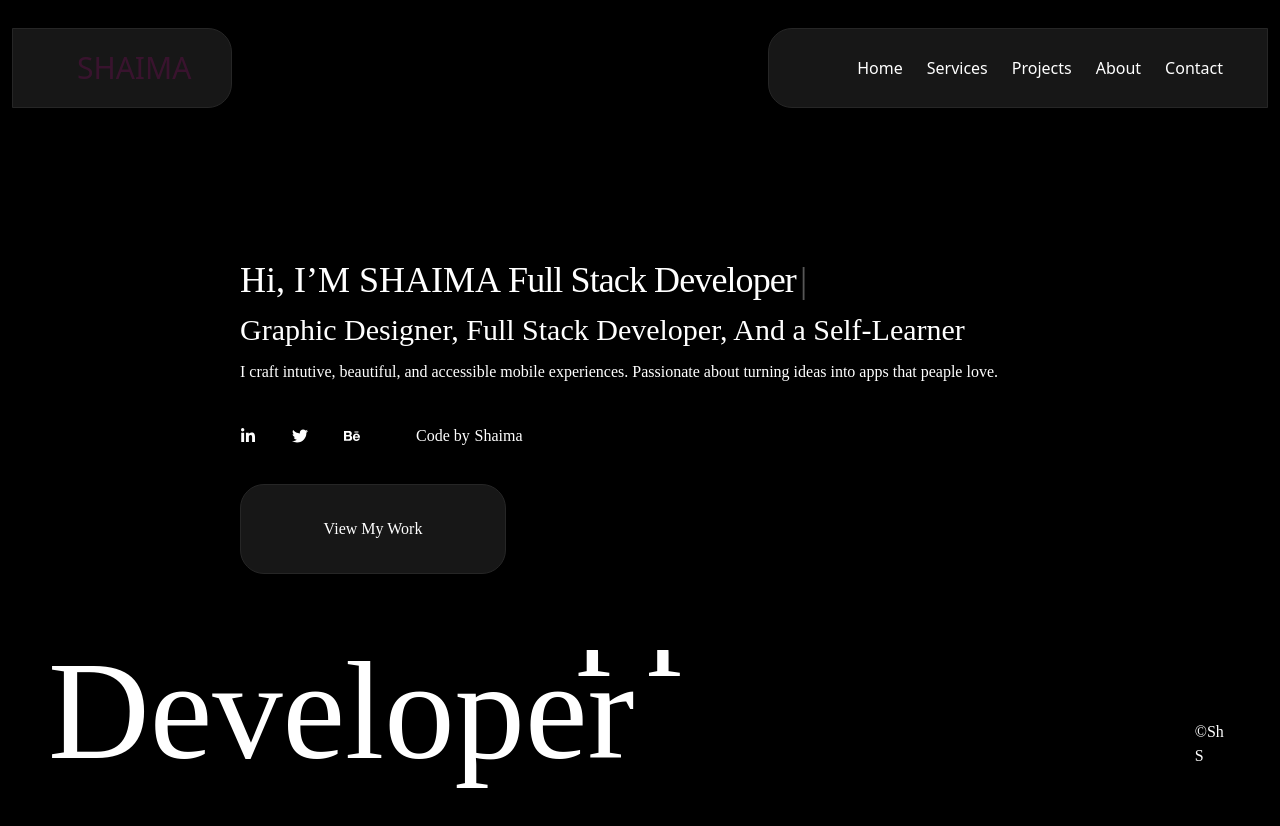
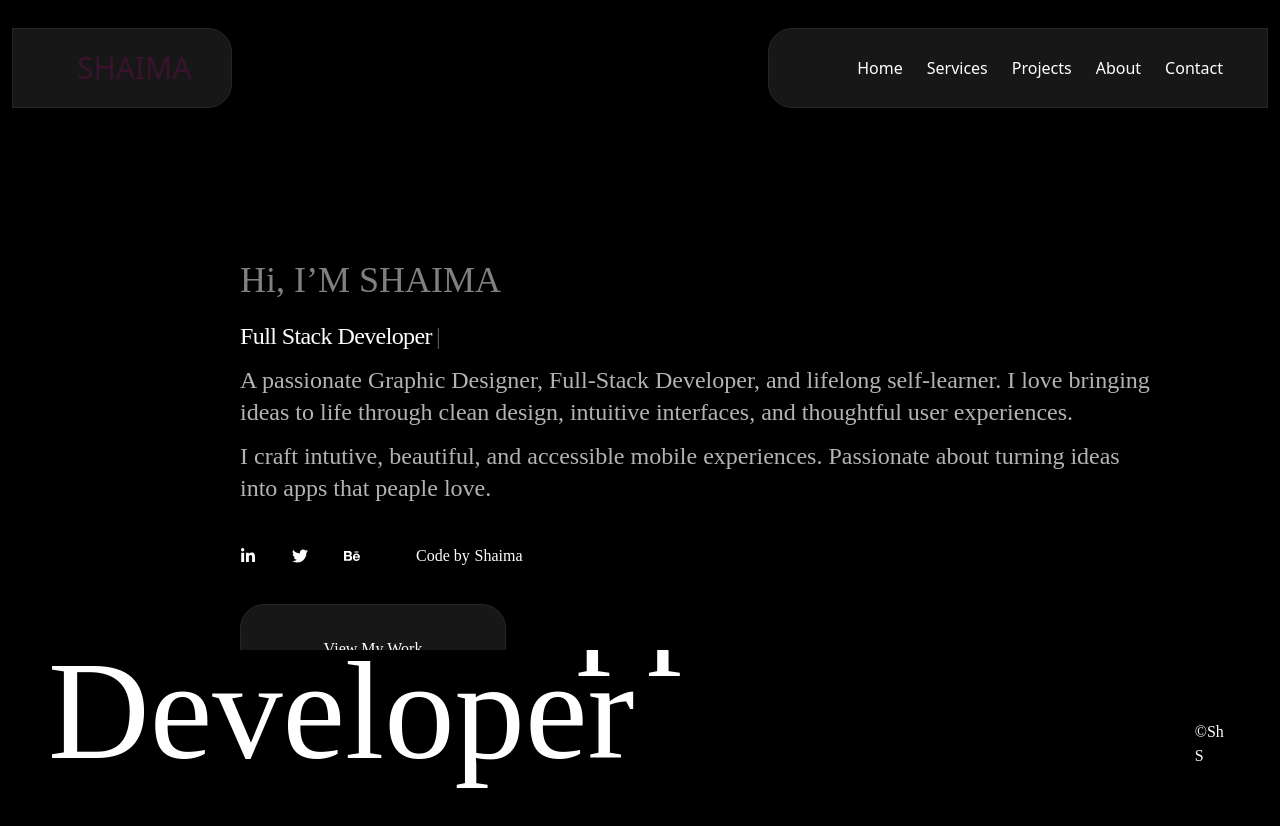
Before and after one commit to shim079/mysite, a Next.js app: page /mysite/Info in a window 1280 px wide. Shown: the top 826 px of the page. Built offline with nearby package versions, Linux system fonts and the light colour scheme.

Commit message:
Update page.js

```diff
--- a/app/Info/page.js
+++ b/app/Info/page.js
@@ -11,15 +11,16 @@ const page = () => {
     <div className={styles.all}>
      <div className=' p-10 md:p-30 pb-95  '>
                 <div className='mb-10'>
-                    <h2  className=' relative z-10 xl:pl-30 pt-35 text-white text-4xl text-shadow-lg'>Hi, I’M SHAIMA {" "}<TextType
+                    <h2  className=' relative z-10 xl:pl-30 pt-35 text-white/50 text-4xl text-shadow-lg'>Hi, I’M SHAIMA {" "}</h2>
+                      <TextType className=' relative z-10 xl:pl-30 pt-5 text-white text-2xl text-shadow-lg'
               text={["Graphic Designer", "Full Stack Developer", "Self-Learner"]}
               typingSpeed={75}
               pauseDuration={1500}
               showCursor={true}
               cursorCharacter="|"
-            /></h2>
-                    <h3 className=' relative z-10 xl:pl-30 mt-3 text-white xl:text-3xl text-2xl '>Graphic Designer, Full Stack Developer, And a Self-Learner</h3>
-                    <h5 className=' relative z-10 xl:pl-30 mt-3 text-white text-1'>I craft intutive, beautiful, and accessible mobile experiences. Passionate about turning ideas into apps that peaple love.</h5>
+            />
+                    <h3 className=' relative z-10 xl:pl-30 mt-3 text-white/70 xl:text-2xl text-base '> A passionate Graphic Designer, Full-Stack Developer, and lifelong self-learner. I love bringing ideas to life through clean design, intuitive interfaces, and thoughtful user experiences.</h3>
+                    <h5 className=' relative z-10 xl:pl-30 mt-3 text-white/70 xl:text-2xl text-base'>I craft intutive, beautiful, and accessible mobile experiences. Passionate about turning ideas into apps that peaple love.</h5>
                 </div>
 
                 <div className='text-1xl text-white xl:ml-30 flex items-center space-x-9
```
